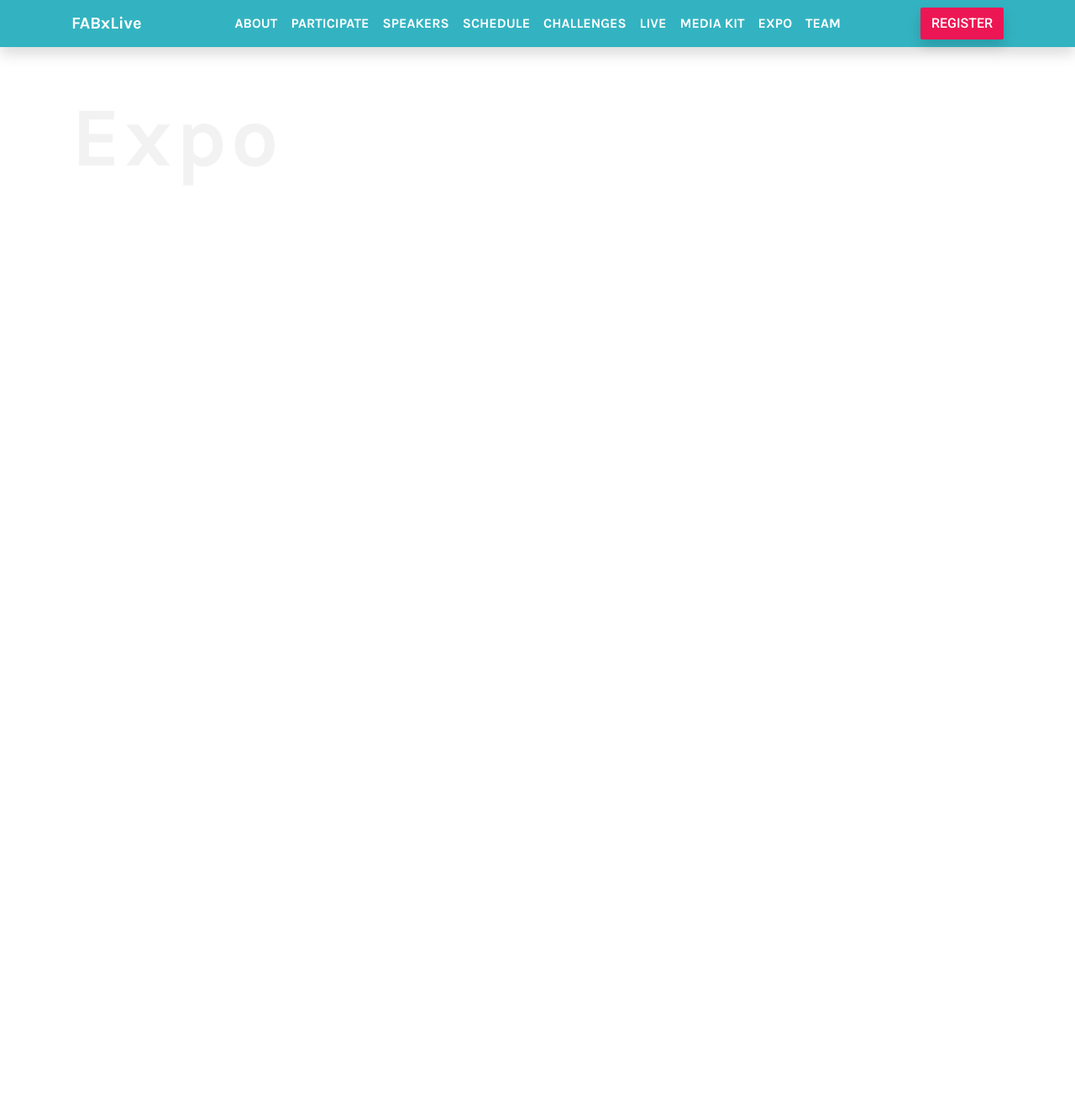
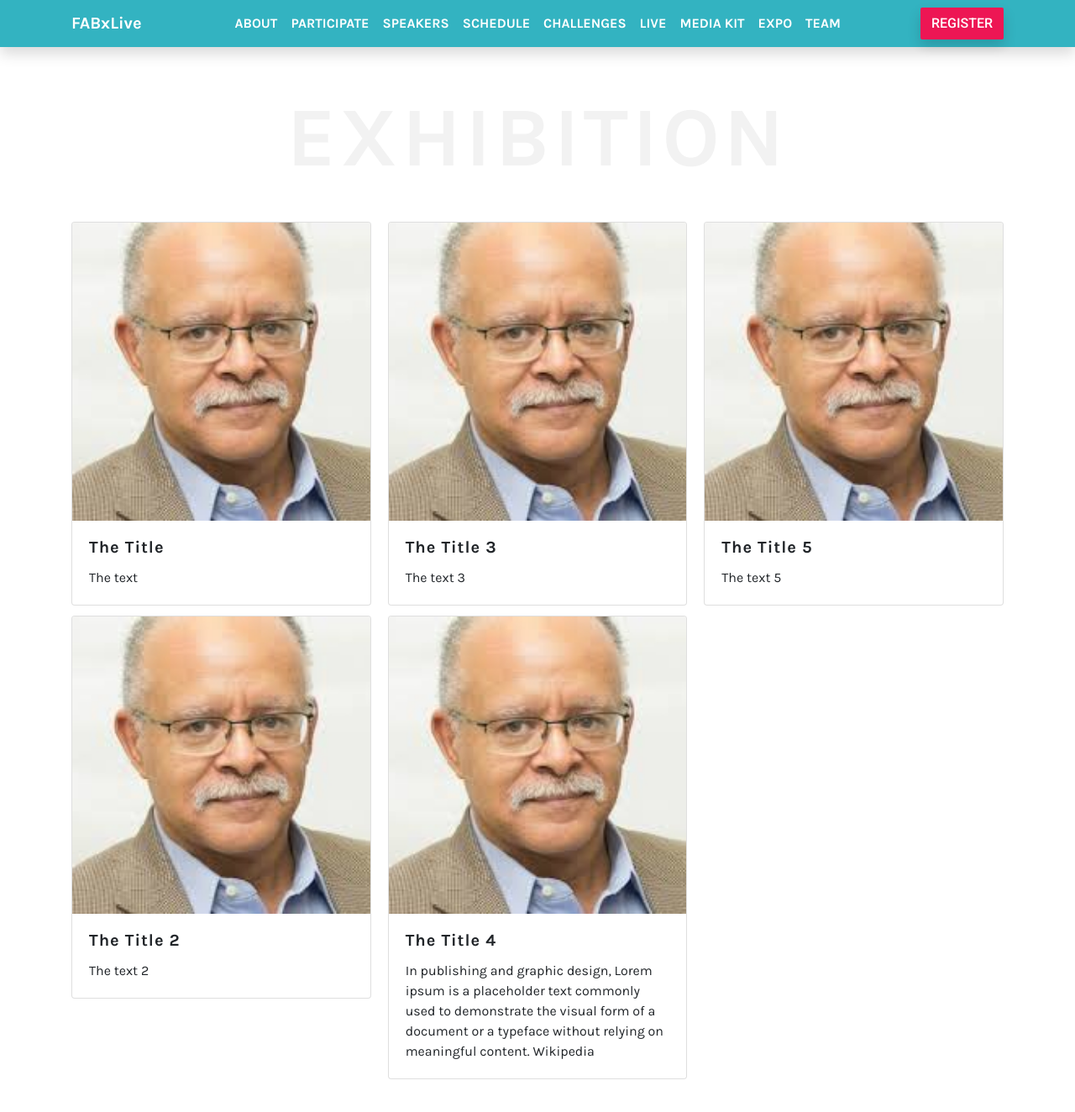
Before and after one commit to fabfoundation/fabxlive2020, a Jekyll site: the page built from expo.html, in a window 1280 px wide and 1345 px high. Shown: the top 1324 px of the window at 84% size. Built offline with Jekyll 4.4.1, drawn with Linux system fonts in a browser that asks for light colours; nearby versions of some CDN libraries.

Commit message:
Add expo mock data

```diff
--- /dev/null
+++ b/_data/expo.yml
@@ -0,0 +1,21 @@
+
+---
+- title: 'The Title'
+  text: 'The text'
+  picture: "04_blair.jpeg"
+
+- title: 'The Title 2'
+  text: 'The text 2'
+  picture: "04_blair.jpeg"
+
+- title: 'The Title 3'
+  text: 'The text 3'
+  picture: "04_blair.jpeg"
+
+- title: 'The Title 4'
+  text: 'In publishing and graphic design, Lorem ipsum is a placeholder text commonly used to demonstrate the visual form of a document or a typeface without relying on meaningful content. Wikipedia'
+  picture: "04_blair.jpeg"
+
+- title: 'The Title 5'
+  text: 'The text 5'
+  picture: "04_blair.jpeg"
--- a/expo.html
+++ b/expo.html
@@ -3,6 +3,25 @@ layout: default
 title: Expo
 ---
 
-<div class="container mt-5">
-  <h1>Expo</h1>
+<div class="container my-5">
+  <h1 class="text-center">EXHIBITION</h1>
+
+  <section class="card-columns">
+
+    {% for item in site.data.expo %}
+    <article class="card">
+      <img class="card-img-top" src="/uploads/{{ item.picture }}" alt="{{item.title}}"/>
+      <div class="card-body">
+        <h5 class="card-title">
+          {{ item.title }}
+        </h5>
+        <p class="card-text">
+        {{ item.text }}
+        </p>
+      </div>
+    </article>
+    {% endfor %}
+
+  </section>
+
 </div>
```
Also changed, not shown: _data/people.yml (deleted, +0 -9 lines).
